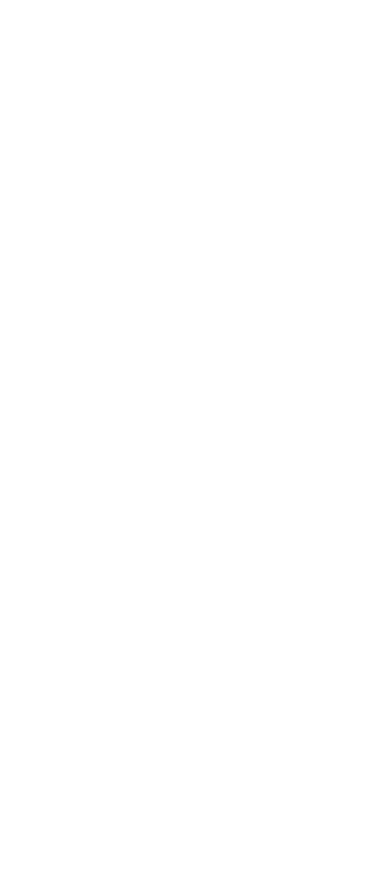
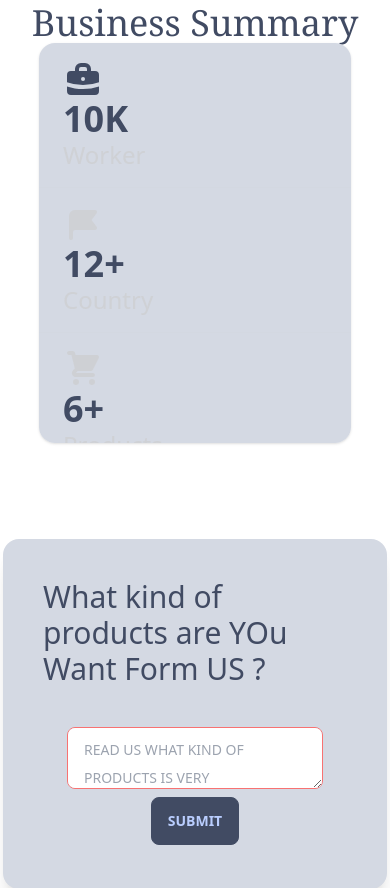
Before and after one commit to abdurraihan/computer-world-client-a12, a React (Create React App) app: page / in a window 390 px wide. Shown: the part 880-1768 px from the top of the page. Before the commit the page ends 883 px from the top, so only its background shows below. Built offline with nearby package versions, Linux system fonts and the light colour scheme; no server answers.

Commit message:
after do portfolio

```diff
--- a/package.json
+++ b/package.json
@@ -8,6 +8,7 @@
     "@testing-library/user-event": "^13.5.0",
     "daisyui": "^2.15.0",
     "firebase": "^9.8.1",
+    "heroicons": "^1.0.6",
     "react": "^18.1.0",
     "react-dom": "^18.1.0",
     "react-firebase-hooks": "^5.0.3",
--- a/src/Page/Dashboard/AddProducts.js
+++ b/src/Page/Dashboard/AddProducts.js
@@ -30,7 +30,9 @@
        fetch('http://localhost:5000/products',{
            method: 'POST',
            headers:{
-               'content-type': 'application/json'
+               'content-type': 'application/json',
+               authorization: `Bearer ${localStorage.getItem('accessToken')}`
+
            },
          body: JSON.stringify(products)
        })
--- a/src/Page/Dashboard/AddReview.js
+++ b/src/Page/Dashboard/AddReview.js
@@ -40,16 +40,18 @@
         const description = event.target.description.value;
 
         const review = {
-            ratings : ratings,
-            description:  description
+            ratings:ratings,
+            description:description
         }
+
 
         fetch('http://localhost:5000/review',{
             method:'POST',
             headers:{
+                'content-type': 'application/json',
                 authorization: `Bearer ${localStorage.getItem('accessToken')}`
             },
-            body: JSON.stringify(review)
+            body:JSON.stringify(review)
         })
         .then(res => res.json())
         .then(data =>{
--- /dev/null
+++ b/src/Page/Home/Asking.js
@@ -0,0 +1,32 @@
+import React from 'react';
+
+const Asking = () => {
+    return (
+        <div className='mb-24'>
+
+     <div className='flex justify-center'>
+
+
+     <div class="card lg:w-[50%] w-96 bg-secondary shadow-xl">
+  <figure class="px-10 pt-10">
+    <h2 className='text-3xl text-primary'>What kind of products are YOu Want Form US ? </h2>
+  </figure>
+  <div class="card-body items-center text-center">
+    <h2 class="card-title"> </h2>
+    <textarea class="textarea w-[80%] h-[45%] textarea-error" placeholder="READ US WHAT KIND OF PRODUCTS IS VERY DEMANDABLE FOR YOUR BUSINESS"></textarea>
+    <div class="card-actions">
+      <button class="btn btn-primary">SUBMIT</button>
+    </div>
+  </div>
+</div>
+
+
+
+     </div>
+
+
+</div>
+    );
+};
+
+export default Asking;
--- /dev/null
+++ b/src/Page/Home/BusinessSummary.js
@@ -0,0 +1,55 @@
+import React from 'react';
+
+
+const BusinessSummary = () => {
+    return (
+        <div className='mb-24'>
+
+                <h2 className=' text-center text-4xl font-serif text-primary'>Business Summary </h2>
+
+            <div className='flex justify-center'>
+
+
+
+                <div class="stats text-primary stats-vertical h-[400px] w-[80%] bg-secondary lg:stats-horizontal shadow">
+
+                    <div class="stat ">
+                        <svg xmlns="http://www.w3.org/2000/svg" className="h-10 w-30" viewBox="0 0 20 20" fill="currentColor">
+                            <path fillRule="evenodd" d="M6 6V5a3 3 0 013-3h2a3 3 0 013 3v1h2a2 2 0 012 2v3.57A22.952 22.952 0 0110 13a22.95 22.95 0 01-8-1.43V8a2 2 0 012-2h2zm2-1a1 1 0 011-1h2a1 1 0 011 1v1H8V5zm1 5a1 1 0 011-1h.01a1 1 0 110 2H10a1 1 0 01-1-1z" clipRule="evenodd" />
+                            <path d="M2 13.692V16a2 2 0 002 2h12a2 2 0 002-2v-2.308A24.974 24.974 0 0110 15c-2.796 0-5.487-.46-8-1.308z" />
+                        </svg>
+
+                        <div class="stat-value">10K</div>
+                        <div class="stat-desc text-2xl">Worker</div>
+                    </div>
+
+                    <div class="stat">
+                        <div class="stat-title">
+                            <svg xmlns="http://www.w3.org/2000/svg" className="h-10 w-30" viewBox="0 0 20 20" fill="currentColor">
+                                <path fillRule="evenodd" d="M3 6a3 3 0 013-3h10a1 1 0 01.8 1.6L14.25 8l2.55 3.4A1 1 0 0116 13H6a1 1 0 00-1 1v3a1 1 0 11-2 0V6z" clipRule="evenodd" />
+                            </svg>
+                        </div>
+                        <div class="stat-value">12+</div>
+                        <div class="stat-desc text-2xl">Country</div>
+                    </div>
+
+                    <div class="stat">
+                        <div class="stat-title"><svg xmlns="http://www.w3.org/2000/svg" className="h-10 w-30" viewBox="0 0 20 20" fill="currentColor">
+                            <path d="M3 1a1 1 0 000 2h1.22l.305 1.222a.997.997 0 00.01.042l1.358 5.43-.893.892C3.74 11.846 4.632 14 6.414 14H15a1 1 0 000-2H6.414l1-1H14a1 1 0 00.894-.553l3-6A1 1 0 0017 3H6.28l-.31-1.243A1 1 0 005 1H3zM16 16.5a1.5 1.5 0 11-3 0 1.5 1.5 0 013 0zM6.5 18a1.5 1.5 0 100-3 1.5 1.5 0 000 3z" />
+                        </svg>
+
+                        </div>
+
+                        <div class="stat-value">6+</div>
+                        <div class="stat-desc text-2xl">Products</div>
+                    </div>
+
+                </div>
+            </div>
+
+
+        </div>
+    );
+};
+
+export default BusinessSummary;
--- a/src/Page/Home/Home.js
+++ b/src/Page/Home/Home.js
@@ -1,7 +1,11 @@
 import React from 'react';
+import Asking from './Asking';
 import Banar from './Banar';
+import BusinessSummary from './BusinessSummary';
+
 import Parts from './Parts'
 import Review from './Review';
+import SuplyChain from './SuplyChain';
 
 const Home = () => {
     return (
@@ -12,6 +16,11 @@
 
             <Review></Review>
 
+            <BusinessSummary></BusinessSummary>
+
+            <Asking></Asking>
+
+           <SuplyChain></SuplyChain>
 
         </div>
 
--- /dev/null
+++ b/src/Page/Home/SuplyChain.js
@@ -0,0 +1,20 @@
+import React from 'react';
+
+const SuplyChain = () => {
+    return (
+        <div className='mb-[200px] '>
+            <h2 className='text-center text-xl text-primary'>Supply Chain OF OUR PRODUCTS DELIVERY</h2>
+           <div className='flex justify-center'>
+           <ul class="steps steps-vertical lg:steps-horizontal">
+                <li class="step step-primary">Register</li>
+                <li class="step step-primary">Choose Products</li>
+                <li class="step">Purchase</li>
+                <li class="step">Receive Product</li>
+            </ul>
+
+           </div>
+        </div>
+    );
+};
+
+export default SuplyChain;
--- a/src/Page/Portfolio/Portfolio.js
+++ b/src/Page/Portfolio/Portfolio.js
@@ -1,10 +1,30 @@
 import React from 'react';
+
 
 const Portfolio = () => {
     return (
-        <div>
-            this is Portfolio
+        <div className='flex justify-center'>
+           <div class="card w-96 bg-base-100 text-primary shadow-xl">
+  <div class="card-body">
+    <h2 class="card-title">Portfolio</h2>
+    <h1>NAME  : Abdur Raihan</h1>
+    <h1>Email  : abdurraihan898@gmail.com</h1>
+    <h1>EDUCATION BACKGROUND : DEPLOMA IN ENGINEERING</h1>
+    <h2>LIST OF TECHNOLOGY : js , html , css , bootstrap , tailwind , React , REACT ROUTER , DAISYui , Firebase , git etc..</h2>
 
+    <h2>LIVE SITS LINK OF PROJECTS : </h2>
+    <li><a class="link link-primary">https://shiny-praline-9365c1.netlify.app</a>
+</li>
+    <li><a class="link link-primary">https://lively-blancmange-fdd925.netlify.app/</a>
+</li>
+    <li><a class="link link-primary">https://modest-swartz-7586b3.netlify.app</a>
+</li>
+
+    <div class="card-actions justify-end">
+
+    </div>
+  </div>
+</div>
         </div>
     );
 };
```
Also changed, not shown: 1 other file (tests, documents, lock files or other folders).
